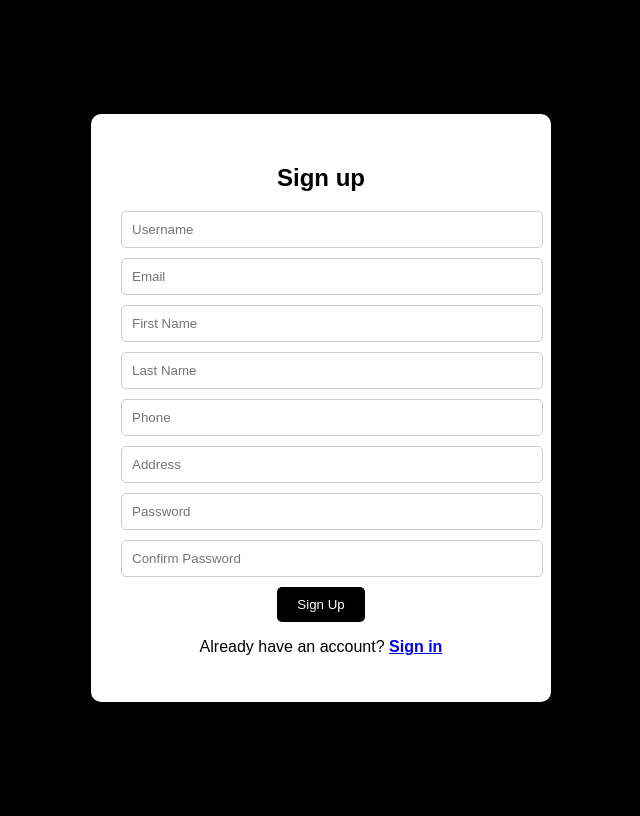
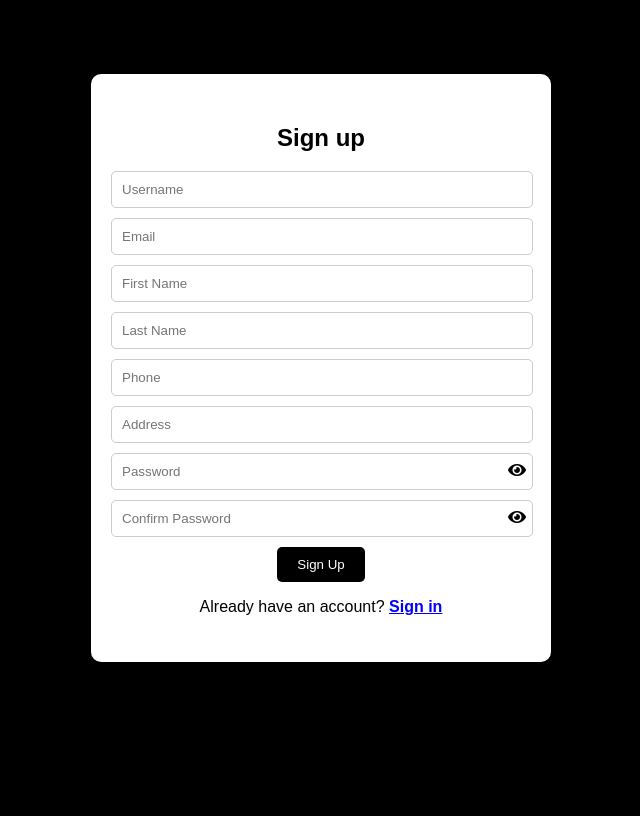
Before and after one commit to NAHIAN-19/Todo-List-Django, a Django app: page /signup/ in a window 1280 px wide. Shown: the whole page, without its empty margins (319-959 px from the left). After the commit the page ends 662 px from the top, so only its background shows below. Run offline with Django 4.2, Linux system fonts and the light colour scheme; some libraries are stand-ins or nearby versions.

Commit message:
Update Sign_up.html

```diff
--- a/Todo_List/templates/Sign_up.html
+++ b/Todo_List/templates/Sign_up.html
@@ -6,20 +6,19 @@
     <meta http-equiv="X-UA-Compatible" content="IE=edge">
     <meta name="viewport" content="width=device-width, initial-scale=1.0">
     <title>Sign Up</title>
+    <link rel="stylesheet" href="https://cdnjs.cloudflare.com/ajax/libs/font-awesome/5.13.0/css/all.min.css">
     <style>
         body {
             background-color: #000;
             color: #fff;
             font-family: Arial, sans-serif;
         }
-
         .container {
             display: flex;
             justify-content: center;
             align-items: center;
-            height: 100vh;
+            height: 90vh;
         }
-
         .form {
             background-color: #fff;
             color: #000;
@@ -28,16 +27,29 @@
             max-width: 400px;
             text-align: center;
         }
-
         input[type="text"],
         input[type="email"],
         input[type="password"] {
             width: 100%;
             padding: 10px;
+            margin-left:-10px;
             margin-bottom: 10px;
             border: 1px solid #ccc;
             border-radius: 5px;
             outline: none;
+        }
+
+        .input-group {
+            position: relative;
+        }
+
+        .input-group i {
+            position: absolute;
+            right: -5px;
+            top: 35%;
+            down: 50%;
+            transform: translateY(-50%);
+            cursor: pointer;
         }
 
         input[type="submit"] {
@@ -48,11 +60,11 @@
             border-radius: 5px;
             cursor: pointer;
         }
-        .signup_link {
+        .signup-link {
             color: black;
             text-decoration: none;
         }
-        .signup_link:hover {
+        .signup-link:hover {
             text-decoration: underline;
         }
         .alert-box {
@@ -98,8 +110,14 @@
             <input type="text" name="last_name" placeholder="Last Name" required>
             <input type="text" name="phone" placeholder="Phone" required>
             <input type="text" name="address" placeholder="Address" required>
-            <input type="password" name="password1" placeholder="Password" required>
-            <input type="password" name="password2" placeholder="Confirm Password" required>
+            <div class="input-group">
+                <input type="password" name="password1" placeholder="Password" required>
+                <i class="fa fa-eye toggle-password" id="eye1"></i>
+            </div>
+            <div class="input-group">
+                <input type="password" name="password2" placeholder="Confirm Password" required>
+                <i class="fa fa-eye toggle-password" id="eye2"></i>
+            </div>
             {% if form.password1.errors %}
                 {% for error in form.password1.errors %}
                     <div class="alert-box alert-danger">
@@ -115,7 +133,7 @@
                 {% endfor %}
             {% endif %}
             <input type="submit" value="Sign Up">
-            <p>Already have an account? <a href="{% url 'signin' %}"><b>Sign in</b></a></p>
+            <p>Already have an account? <a href="{% url 'signin' %}"style="color:blue;"><b>Sign in</b></a></p>
             {% if messages %}
                 <div class="text-center mt-3">
                     {% for message in messages %}
@@ -127,5 +145,21 @@
             {% endif %}
         </form>
     </div>
+    <script>
+        const eyes = document.querySelectorAll('.toggle-password');
+        const passwords = [document.querySelector('input[name="password1"]'), document.querySelector('input[name="password2"]')];
+
+        eyes.forEach((eye, index) => {
+            eye.addEventListener('click', () => {
+                if (passwords[index].type === 'password') {
+                    passwords[index].type = 'text';
+                    eye.classList.add('fa-eye-slash');
+                } else {
+                    passwords[index].type = 'password';
+                    eye.classList.remove('fa-eye-slash');
+                }
+            });
+        });
+    </script>
 </body>
 </html>
```
